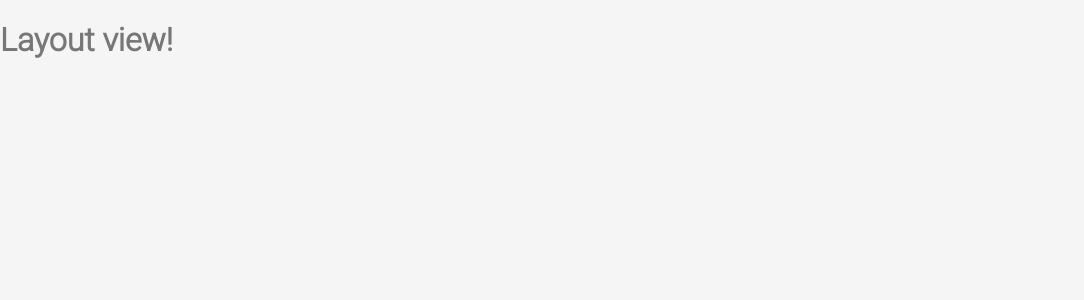
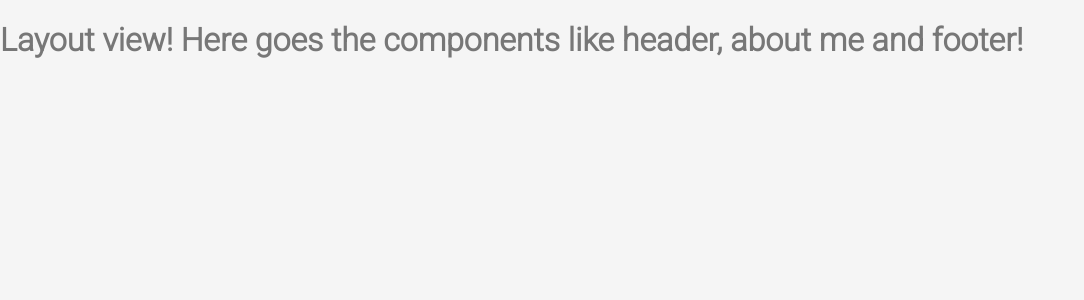
Before and after one commit to Edgarmontenegro123/portfolio, a React (Vite) app: page / in a window 1280 px wide. Shown: the top 300 px of the page, without its empty margins (0-1084 px from the left). Built offline with nearby package versions, Linux system fonts and the light colour scheme.

Commit message:
⚙️ Uploading first changes

```diff
--- a/src/Views/Layout.jsx
+++ b/src/Views/Layout.jsx
@@ -2,7 +2,7 @@
 
 const Layout = () => {
     return (
-        <h1>Layout view!</h1>
+        <h1>Layout view! Here goes the components like header, about me and footer!</h1>
     )
 }
 
```
